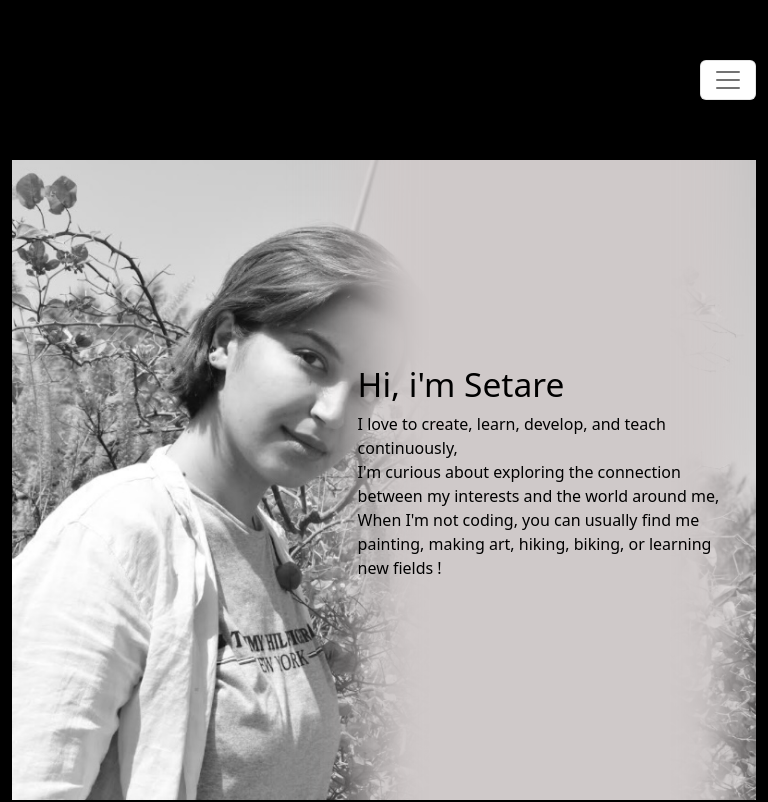
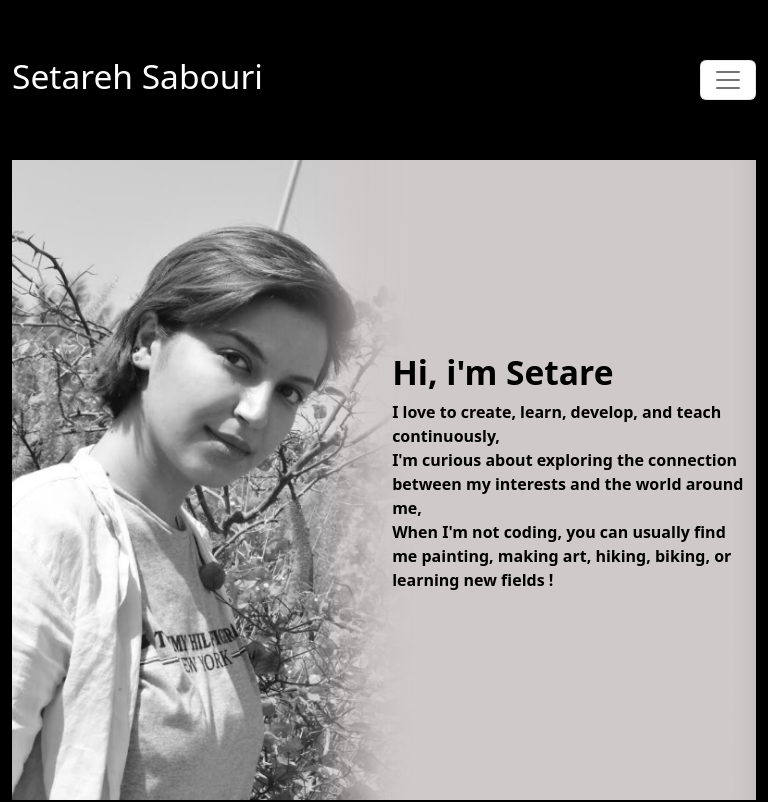
Before and after one commit to setare-sabouri/portfolio, a React (Create React App) app: page / in a window 768 px wide. Shown: the top 802 px of the page. Built offline with nearby package versions, Linux system fonts and the light colour scheme.

Commit message:
css updates

```diff
--- a/src/components/main/main.css
+++ b/src/components/main/main.css
@@ -34,7 +34,7 @@ main {
 .right-head {
     position: absolute;
     top: 50%;
-    left: 50%;
+    left: 55%;
     transform: translate(-50%, -50%);
 }
 
@@ -47,7 +47,11 @@ main {
     left: 70%;
     transform: translate(-50%, -50%);
 }
-
+.content-on-blur h1,
+p {
+    color: rgb(0, 0, 0);
+    font-weight: 600;
+}
 /* .image-wrapper:hover .image-blur {
     filter: blur(1px);
 } */
--- a/src/components/navbar/Navbar.js
+++ b/src/components/navbar/Navbar.js
@@ -4,7 +4,7 @@ import "./navbar.css"
 export const Navbar = () => {
     return (
         <nav className="navbar navbar-expand-lg">
-            <h1>Setare</h1>
+            <h1>Setareh Sabouri</h1>
             <button className="navbar-toggler bg-white" type="button" data-toggle="collapse" data-target="#navbarSupportedContent" aria-controls="navbarSupportedContent" aria-label="Toggle navigation">
                 <span className="navbar-toggler-icon"></span>
             </button>
--- a/src/components/navbar/navbar.css
+++ b/src/components/navbar/navbar.css
@@ -1,6 +1,9 @@
 nav {
     height: 20vh;
     z-index: 10;
+}
+nav h1 {
+    color: white;
 }
 button span {
     color: white;
@@ -14,3 +17,8 @@ button span {
     transform: rotateY(360deg);
     transition: transform 0.6s ease-in-out;
 }
+
+.navbar-collapse {
+    background-color: rgba(23, 8, 8, 0.333);
+    text-align: center;
+}
--- a/src/mq.css
+++ b/src/mq.css
@@ -1,34 +1,30 @@
 @media screen and (max-width: 480px) {
-    .content-on-blur h1,
-    p {
-        color: rgb(0, 0, 0);
-        font-weight: 600;
-    }
     .image-blur {
-        filter: blur(50px);
+        filter: blur(35px);
+        width: 64%;
     }
     .image-wrapper {
         position: absolute;
         width: 177%;
-        left: -53%;
+        left: -60%;
+    }
+    .right-head {
+        left: 50%;
     }
 }
 @media screen and (min-width: 480px) and (max-width: 768px) {
     .right-head {
         top: 50%;
-        left: 50%;
+        left: 53%;
         transform: translate(-50%, -50%);
+    }
+    .image-blur {
+        filter: blur(30px);
+        width: 60%;
     }
     .image-wrapper {
         position: absolute;
         width: 135%;
-        left: -25%;
+        left: -35%;
     }
 }
-@media screen and (min-width: 768px) {
-    .right-head {
-        top: 50%;
-        left: 50%;
-        transform: translate(-50%, -50%);
-    }
-}
```
